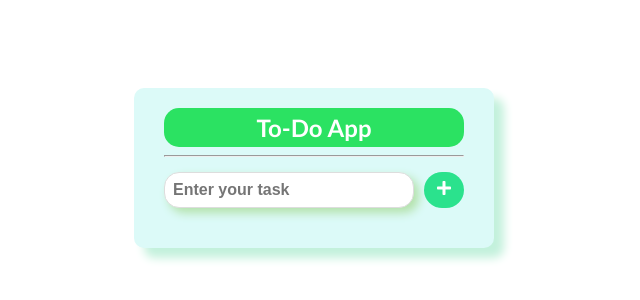
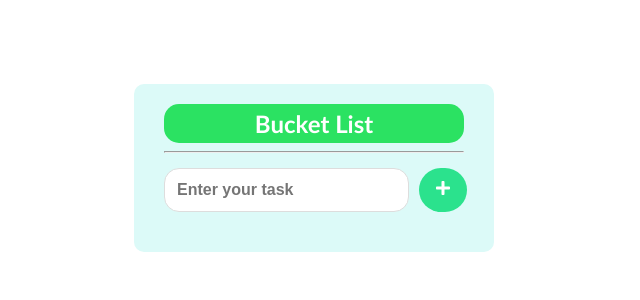
Before and after one commit to paren-thesis/todo, a React (Create React App) app: page / in a window 1280 px wide. Shown: the part 240-540 px from the top of the page, without its empty margins (326-966 px from the left). Built offline with nearby package versions, Linux system fonts and the light colour scheme.

Commit message:
Edit App.js and App.css file

```diff
--- a/src/App.css
+++ b/src/App.css
@@ -11,7 +11,10 @@
   padding: 20px 30px;
   border-radius: 10px;
   width: 300px;
-  box-shadow: 0 4px 8px rgba(0, 0, 0, 0.1);
+  transition: 0.5s;
+}
+
+.contain:hover {
   box-shadow: 10px 10px 10px rgb(195, 241, 220);
 }
 
@@ -32,20 +35,24 @@ h2 {
 
 .enter {
   flex: 1;
-  padding: 8px;
+  padding: 12px;
   border: 1px solid #ddd;
   border-radius: 15px;
   font-size: 16px;
   margin-right: 10px;
+  font-weight: 700;
+  transition: 0.3s;
+}
+
+.enter:hover {
   box-shadow: 5px 5px 10px rgb(180, 226, 171);
-  font-weight: 700;
 }
 
 .add-btn {
   background-color: rgb(43, 226, 141);
   border: none;
   color: white;
-  padding: 8px 12px;
+  padding: 8px 16px;
   border-radius: 30px;
   cursor: pointer;
   font-size: 16px;
--- a/src/App.js
+++ b/src/App.js
@@ -34,7 +34,7 @@ function App() {
   return (
     <div className="App">
       <div className="contain">
-        <h2>To-Do App</h2>
+        <h2>Bucket List</h2>
         <hr />
         <div className="inputs">
           <input
```
